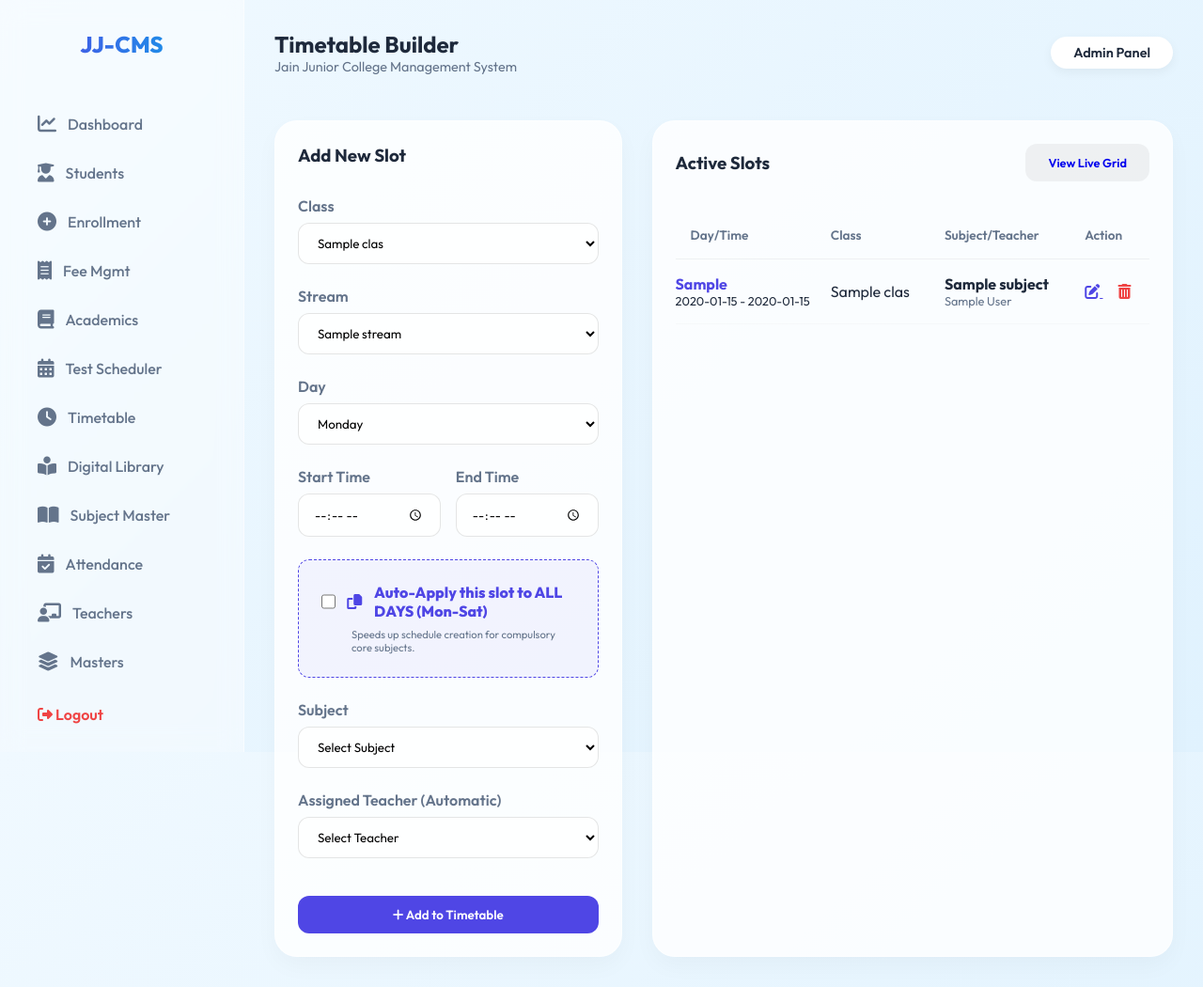
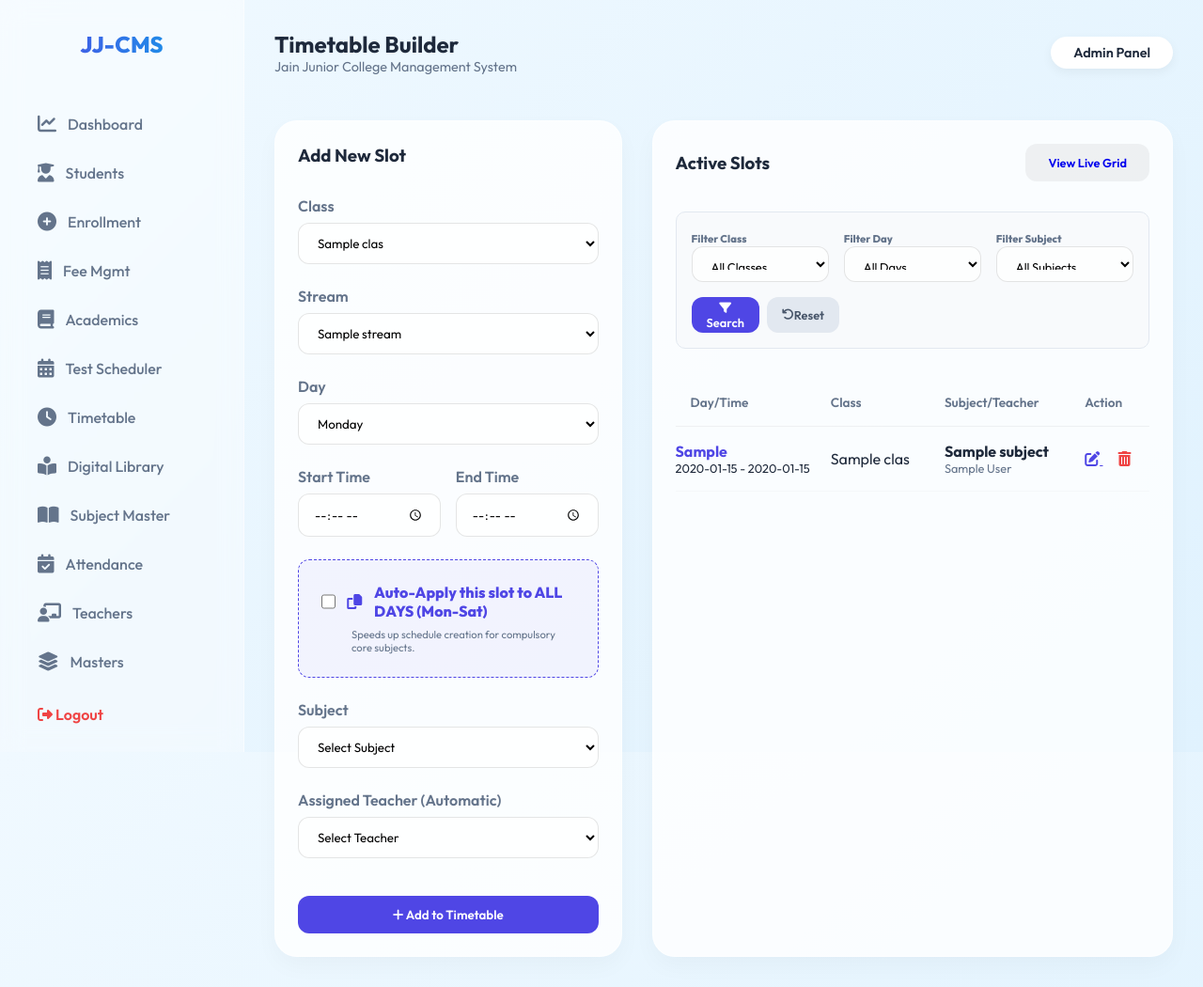
Before and after one commit to jain-junior-college/JJC-Webapp, a Flask app: page /timetable/manage in a window 1280 px wide. Shown: the whole page at 94% size. Run offline with Flask 3, Linux system fonts and the light colour scheme; the visitor is signed in with stand-in values (Sample User, id 1); tables that the repository leaves empty hold one stand-in row (values such as "Sample post"); some libraries are stand-ins or nearby versions.

Commit message:
Academic Upgrade: Implement Subject-wise, Day-wise, and Class-wise search filters for Timetable Builder

```diff
--- a/app.py
+++ b/app.py
@@ -984,13 +984,28 @@ def timetable_manage():
         flash('Timetable updated!')
         return redirect(url_for('timetable_manage'))
 
+    # Filtering logic for active slots
+    f_class = request.args.get('f_class')
+    f_subject = request.args.get('f_subject')
+    f_day = request.args.get('f_day')
+
+    query = TimetableEntry.query
+    if f_class:
+        query = query.filter_by(class_id=f_class)
+    if f_subject:
+        query = query.filter_by(subject_id=f_subject)
+    if f_day:
+        query = query.filter_by(day=f_day)
+
+    entries = query.order_by(TimetableEntry.day, TimetableEntry.start_time).all()
+
     classes = AcademicClass.query.all()
     streams = Stream.query.all()
     subjects = Subject.query.all()
     teachers = Teacher.query.all()
-    entries = TimetableEntry.query.order_by(TimetableEntry.day, TimetableEntry.start_time).all()
 
-    return render_template('timetable/manage.html', entries=entries, classes=classes, streams=streams, subjects=subjects, teachers=teachers)
+    return render_template('timetable/manage.html', entries=entries, classes=classes, streams=streams, subjects=subjects, teachers=teachers,
+                           f_class=int(f_class) if f_class else None, f_subject=int(f_subject) if f_subject else None, f_day=f_day)
 
 @app.route('/timetable/delete/<int:id>')
 @login_required
--- a/templates/timetable/manage.html
+++ b/templates/timetable/manage.html
@@ -84,6 +84,44 @@
             <h3 style="font-weight: 700;">Active Slots</h3>
             <a href="{{ url_for('timetable_view') }}" class="btn" style="background: rgba(0,0,0,0.05); text-decoration: none; font-size: 0.8rem;">View Live Grid</a>
         </div>
+
+        <!-- Search Filters -->
+        <div style="background: #f8fafc; padding: 1rem; border-radius: 10px; margin-bottom: 2rem; border: 1px solid #e2e8f0;">
+            <form method="GET" style="display: grid; grid-template-columns: repeat(auto-fit, minmax(120px, 1fr)); gap: 1rem; align-items: flex-end;">
+                <div>
+                    <label style="font-size: 0.7rem; font-weight: 800; color: #64748b;">Filter Class</label>
+                    <select name="f_class" class="form-control" style="font-size: 0.8rem; height: 38px;">
+                        <option value="">All Classes</option>
+                        {% for c in classes %}
+                        <option value="{{ c.id }}" {% if f_class == c.id %}selected{% endif %}>{{ c.name }}</option>
+                        {% endfor %}
+                    </select>
+                </div>
+                <div>
+                    <label style="font-size: 0.7rem; font-weight: 800; color: #64748b;">Filter Day</label>
+                    <select name="f_day" class="form-control" style="font-size: 0.8rem; height: 38px;">
+                        <option value="">All Days</option>
+                        {% for d in ['Monday', 'Tuesday', 'Wednesday', 'Thursday', 'Friday', 'Saturday'] %}
+                        <option value="{{ d }}" {% if f_day == d %}selected{% endif %}>{{ d }}</option>
+                        {% endfor %}
+                    </select>
+                </div>
+                <div>
+                    <label style="font-size: 0.7rem; font-weight: 800; color: #64748b;">Filter Subject</label>
+                    <select name="f_subject" class="form-control" style="font-size: 0.8rem; height: 38px;">
+                        <option value="">All Subjects</option>
+                        {% for s in subjects %}
+                        <option value="{{ s.id }}" {% if f_subject == s.id %}selected{% endif %}>{{ s.name }}</option>
+                        {% endfor %}
+                    </select>
+                </div>
+                <div style="display: flex; gap: 0.5rem;">
+                    <button type="submit" class="btn btn-primary" style="height: 38px; padding: 0 1rem; font-size: 0.8rem;"><i class="fas fa-filter"></i> Search</button>
+                    <a href="{{ url_for('timetable_manage') }}" class="btn" style="height: 38px; padding: 0 1rem; font-size: 0.8rem; background: #e2e8f0; color: #475569; text-decoration: none; display: flex; align-items: center;"><i class="fas fa-undo"></i> Reset</a>
+                </div>
+            </form>
+        </div>
+
         <div class="table-container">
             <table>
                 <thead>
```
